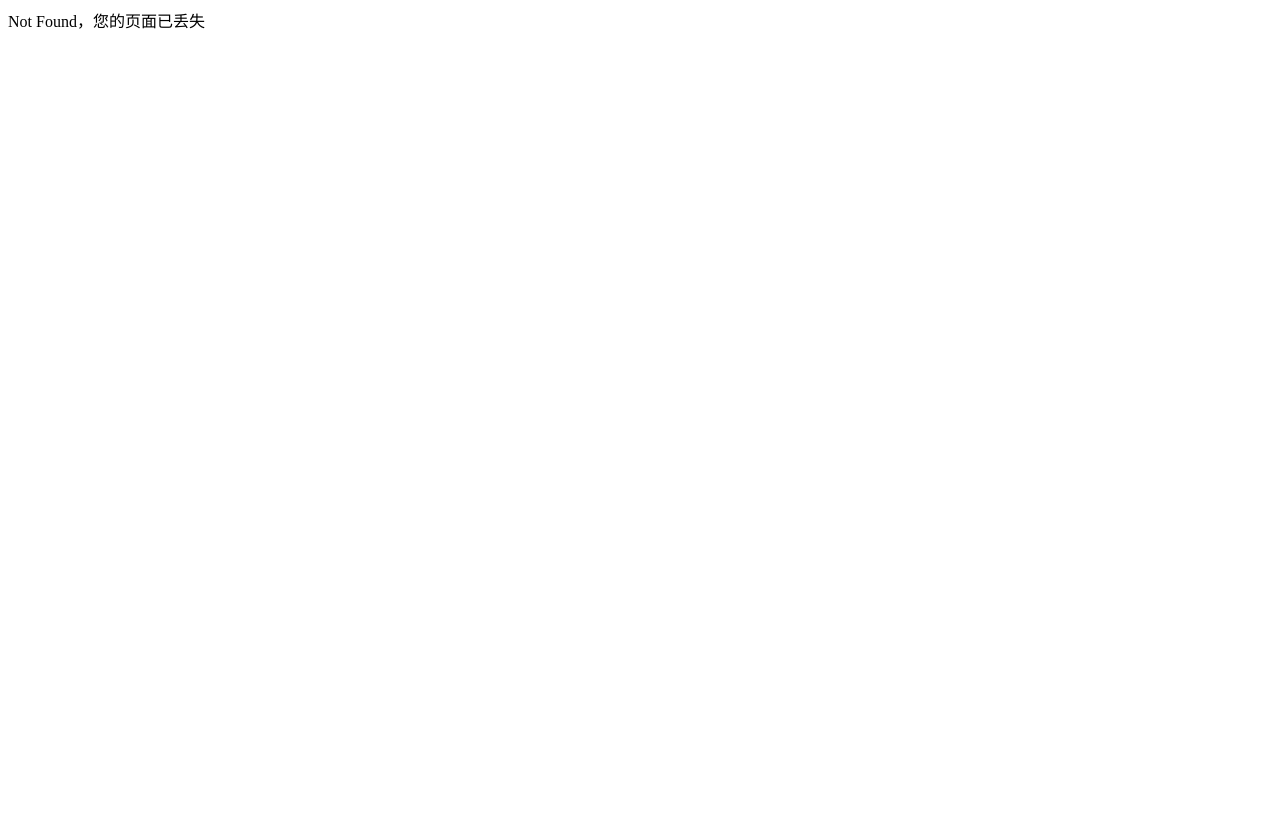
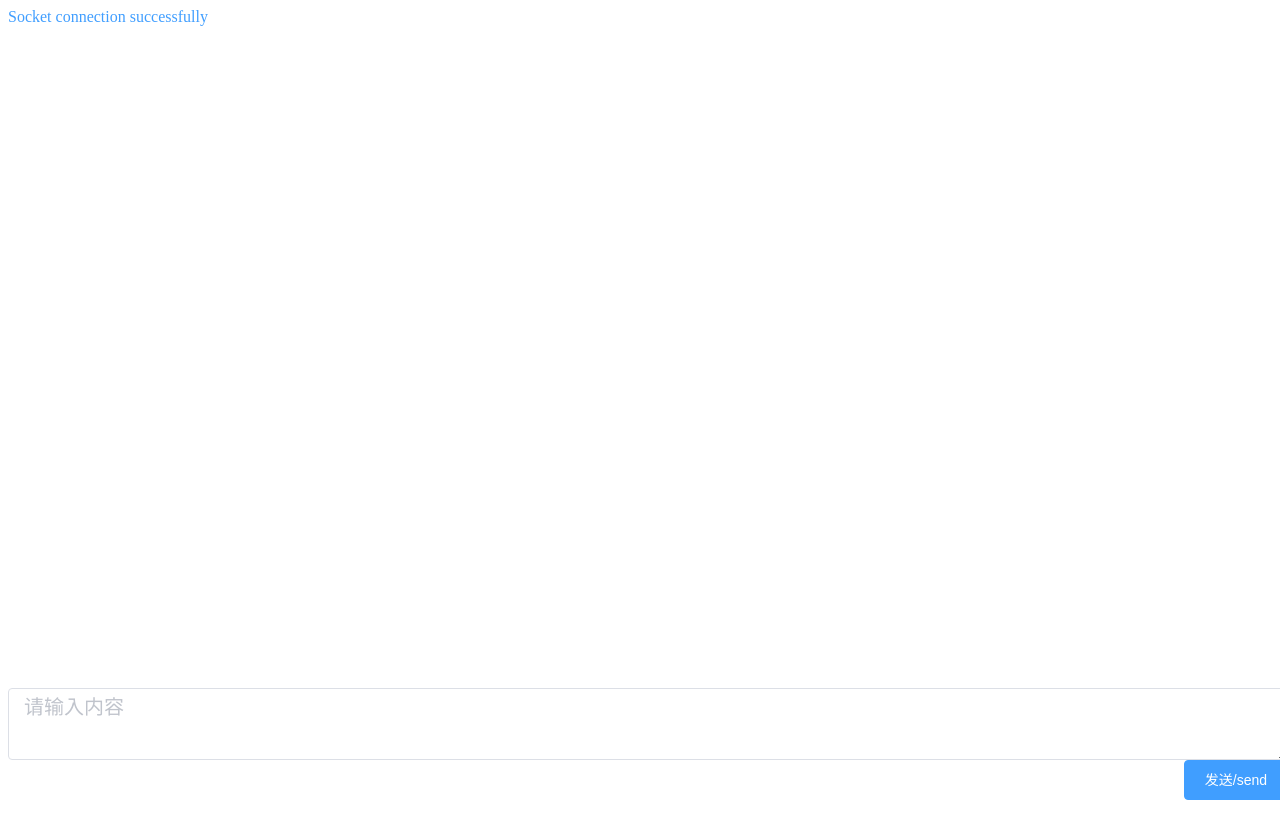
Before and after one commit to Peterliang233/vue-chat, a Vue app: page /test in a window 1280 px wide. Before the commit this address had no page. Built offline with nearby package versions, Linux system fonts and the light colour scheme; no server answers; sample sign-in values are in the browser's storage.

Commit message:
:zap: 基本实现通信功能

```diff
--- a/src/router/index.js
+++ b/src/router/index.js
@@ -4,6 +4,8 @@ import Registry from '../views/Registry.vue'
 import Login from '../views/Login.vue'
 import NotFound from "../views/NotFound";
 import Main from "../views/Main";
+import chat from "../views/chat";
+import test from "../views/test";
 
 Vue.use(VueRouter)
 
@@ -27,6 +29,16 @@ const routes = [
     path: '/main',
     name: 'Main',
     component: Main,
+  },
+  {
+    path: '/chat',
+    name: 'Chat',
+    component: chat,
+  },
+  {
+    path: '/test',
+    name: 'Test',
+    component: test
   }
 ]
 
--- a/src/views/Login.vue
+++ b/src/views/Login.vue
@@ -82,6 +82,7 @@ export default {
         if (res.data.status === 200) {
           this.open2()
           localStorage.setItem('token', 'Bearer'+res.data.data.token)
+          localStorage.setItem('username', this.ruleForm.name)
           this.$router.replace({
             path: '/main'
           });
--- a/src/views/Main.vue
+++ b/src/views/Main.vue
@@ -5,13 +5,13 @@
         <div v-if="index%2===0" class="item left">
           <div>
             <el-link style="font-size: 50px" icon="el-icon-user-solid"/>
-            <span>{{ message.name }}</span>
+            <span style="color: #409EFF">{{ message.name }}</span>
           </div>
           <span class="message">{{ message.content }}</span>
         </div>
         <div v-if="index%2===1" class="item right">
           <div>
-            <span>{{ message.name }}</span>
+            <span style="color: #42b983">{{ message.name }}</span>
             <el-link style="font-size: 50px" icon="el-icon-user"/>
           </div>
           <span class="message">{{ message.content }}</span>
@@ -62,7 +62,7 @@ export default {
   },
   methods: {
     send() {
-       this.messages.push({name: 'xiaoliang', content: this.textarea});
+      this.messages.push({name: localStorage.getItem('username'), content: this.textarea});
       this.ws.send(this.textarea);
       this.textarea = '';
     }
--- /dev/null
+++ b/src/views/chat.vue
@@ -0,0 +1,109 @@
+<template>
+  <div>
+    <div id="log"></div>
+    <form id="form">
+      <input type="submit" style="color: #409EFF" value="Send" />
+      <input type="text" class="msg" id="msg" size="64"/>
+    </form>
+  </div>
+</template>
+
+<script>
+export default {
+  name: "chat",
+  data() {
+    return {
+      username: localStorage.getItem('username'),
+    }
+  },
+  mounted() {
+    let that = this;
+    window.onload = function () {
+      var conn;
+      var msg = document.getElementById("msg");
+      var log = document.getElementById("log");
+
+      function appendLog(item) {
+        var doScroll = log.scrollTop > log.scrollHeight - log.clientHeight - 1;
+        log.appendChild(item);
+        if (doScroll) {
+          log.scrollTop = log.scrollHeight - log.clientHeight;
+        }
+      }
+
+      document.getElementById("form").onsubmit = function () {
+        if (!conn) {
+          return false;
+        }
+        if (!msg.value) {
+          return false;
+        }
+        console.info(msg.value)
+        conn.send(msg.value);
+        msg.value = "";
+        return false;
+      };
+      if (window["WebSocket"]) {
+        conn = new WebSocket("ws://" + "localhost:9090" + "/ws?user_name="+ that.username +"&room_id=aaaa");
+        conn.onclose = function (evt) {
+          var item = document.createElement("div");
+          item.innerHTML = "<b>Connection closed.</b>";
+          appendLog(item);
+        };
+        conn.onmessage = function (evt) {
+          var messages = evt.data.split('\n');
+          for (var i = 0; i < messages.length; i++) {
+            var item = document.createElement("div");
+            item.innerText = messages[i];
+            console.info('this is ' + item.innerText)
+            appendLog(item);
+          }
+        };
+      } else {
+        var item = document.createElement("div");
+        item.innerHTML = "<b>Your browser does not support WebSockets.</b>";
+        appendLog(item);
+      }
+    }
+  }
+}
+</script>
+
+<style scoped>
+html {
+  overflow: hidden;
+}
+body {
+  overflow: hidden;
+  padding: 0;
+  margin: 0;
+  width: 100%;
+  height: 100%;
+  background: gray;
+}
+#log {
+  background: white;
+  margin: 0;
+  padding: 0.5em 0.5em 0.5em 0.5em;
+  position: absolute;
+  top: 0.5em;
+  left: 0.5em;
+  right: 0.5em;
+  bottom: 3em;
+  overflow: auto;
+}
+#form {
+  padding: 0 0.5em 0 0.5em;
+  margin: 0;
+  position: absolute;
+  bottom: 1em;
+  left: 0;
+  width: 100%;
+  overflow: hidden;
+}
+
+.msg {
+  font-family: "Helvetica Neue", Helvetica, "PingFang SC", "Hiragino Sans GB", "Microsoft YaHei", "微软雅黑", Arial, sans-serif;
+  font-weight: bolder;
+}
+</style>
--- /dev/null
+++ b/src/views/test.vue
@@ -0,0 +1,96 @@
+<template>
+  <div>
+    <div id="div1" ref="box">
+      <div v-for="message in messages">
+        <div style="color: #42b983;" v-if="message.name === username">
+          {{message.content}}
+        </div>
+        <div style="color: #409EFF;" v-else>
+          {{message.content}}
+        </div>
+      </div>
+    </div>
+    <div id="div2">
+      <el-input
+          style="float: left;height: 50%;font-size:x-large"
+          type="textarea"
+          :rows="2"
+          placeholder="请输入内容"
+          v-model="msg">
+      </el-input>
+      <el-button type="primary" style="float: right" @click="send">发送/send</el-button>
+    </div>
+  </div>
+</template>
+
+<script>
+export default {
+  name: "Test",
+  data() {
+    return {
+      msg: '',
+      ws: '',
+      messages: [],
+      username: localStorage.getItem('username'),
+    }
+  },
+  methods: {
+    send() {
+      if (!this.ws) {
+        return false;
+      }
+      console.info('sdf'+this.msg)
+      this.ws.send(this.msg);
+      this.msg = "";
+      return false;
+    },
+    appendLog (username ,content) {
+      this.messages.push({name:username, content: content});
+      var div = this.$refs.box;
+      setTimeout(()=> {
+        div.scrollTop = div.scrollHeight;
+      })
+      return true;
+    },
+  },
+  mounted() {
+    let that = this;
+    window.onload = function () {
+
+      if (window["WebSocket"]) {
+        that.ws = new WebSocket("ws://" + "localhost:9090" + "/ws?user_name=" +
+            that.username +
+            "&room_id=aaaa");
+        that.appendLog("admin", "Socket connection successfully")
+        that.ws.onclose = function (evt) {
+          console.info("Socket Connection Close");
+          that.appendLog("admin", "Socket Connection Close")
+        };
+        that.ws.onmessage = function (evt) {
+          var mess = evt.data.split('\n');
+          console.info(mess)
+          for (var i = 0; i < mess.length; i++) {
+            console.info("Receive message:" + mess[i]);
+            that.appendLog(that.username,mess[i]);
+          }
+        };
+      } else {
+        console.info("Don't support");
+        that.appendLog("admin", "Connection Error")
+      }
+    }
+  }
+}
+</script>
+
+<style scoped>
+#div1{
+  overflow: auto;
+  height: 800px;
+}
+#div2 {
+  position:fixed;
+  bottom:0;
+  width:100%;
+}
+</style>
```
